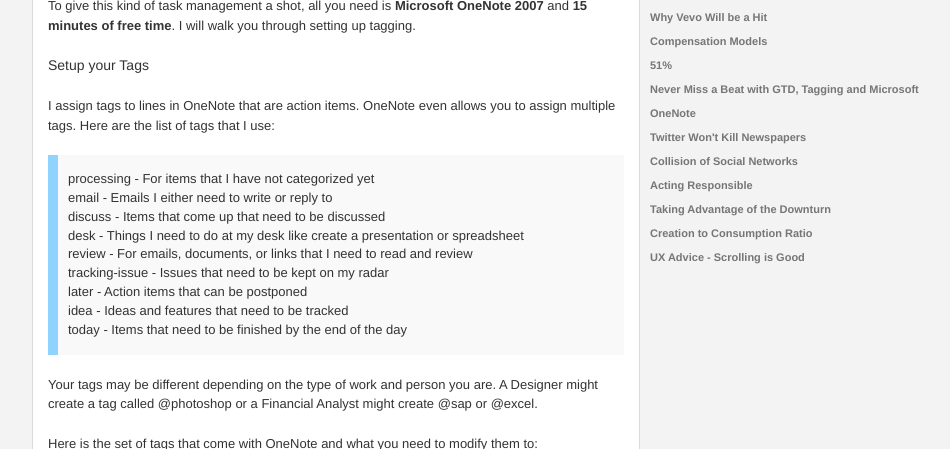
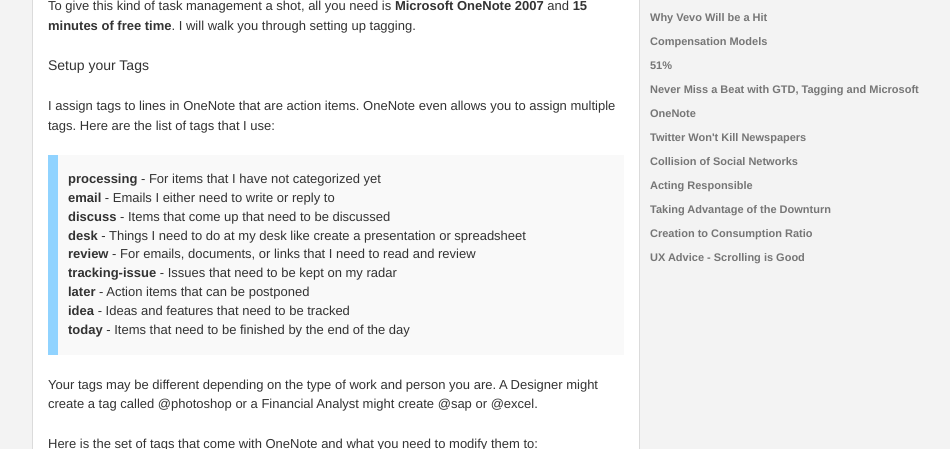
Before and after one commit to rypan/rypan.github.com, a Jekyll site: the page built from _posts/2009-07-15-microsoft-onenote-and-gtd.markdown, in a window 1280 px wide and 900 px high, scrolled down 1191 px, cut to the strip 89-538 px from the top of the window. Shown: the whole strip, without its empty margins (160-1110 px from the left). Built offline with Jekyll 4.4.1, drawn with Linux system fonts in a browser that asks for light colours.

Commit message:
Fixing GTD article.

```diff
--- a/_posts/2009-07-15-microsoft-onenote-and-gtd.markdown
+++ b/_posts/2009-07-15-microsoft-onenote-and-gtd.markdown
@@ -24,15 +24,15 @@
 
 I assign tags to lines in OneNote that are action items.  OneNote even allows you to assign multiple tags.  Here are the list of tags that I use:
 
-> processing - For items that I have not categorized yet
-> email - Emails I either need to write or reply to
-> discuss - Items that come up that need to be discussed
-> desk - Things I need to do at my desk like create a presentation or spreadsheet
-> review - For emails, documents, or links that I need to read and review
-> tracking-issue - Issues that need to be kept on my radar
-> later - Action items that can be postponed
-> idea - Ideas and features that need to be tracked
-> today - Items that need to be finished by the end of the day
+> **processing** - For items that I have not categorized yet
+> **email** - Emails I either need to write or reply to
+> **discuss** - Items that come up that need to be discussed
+> **desk** - Things I need to do at my desk like create a presentation or spreadsheet
+> **review** - For emails, documents, or links that I need to read and review
+> **tracking-issue** - Issues that need to be kept on my radar
+> **later** - Action items that can be postponed
+> **idea** - Ideas and features that need to be tracked
+> **today** - Items that need to be finished by the end of the day
 
 Your tags may be different depending on the type of work and person you are.  A Designer might create a tag called @photoshop or a Financial Analyst might create @sap or @excel.
 
```
